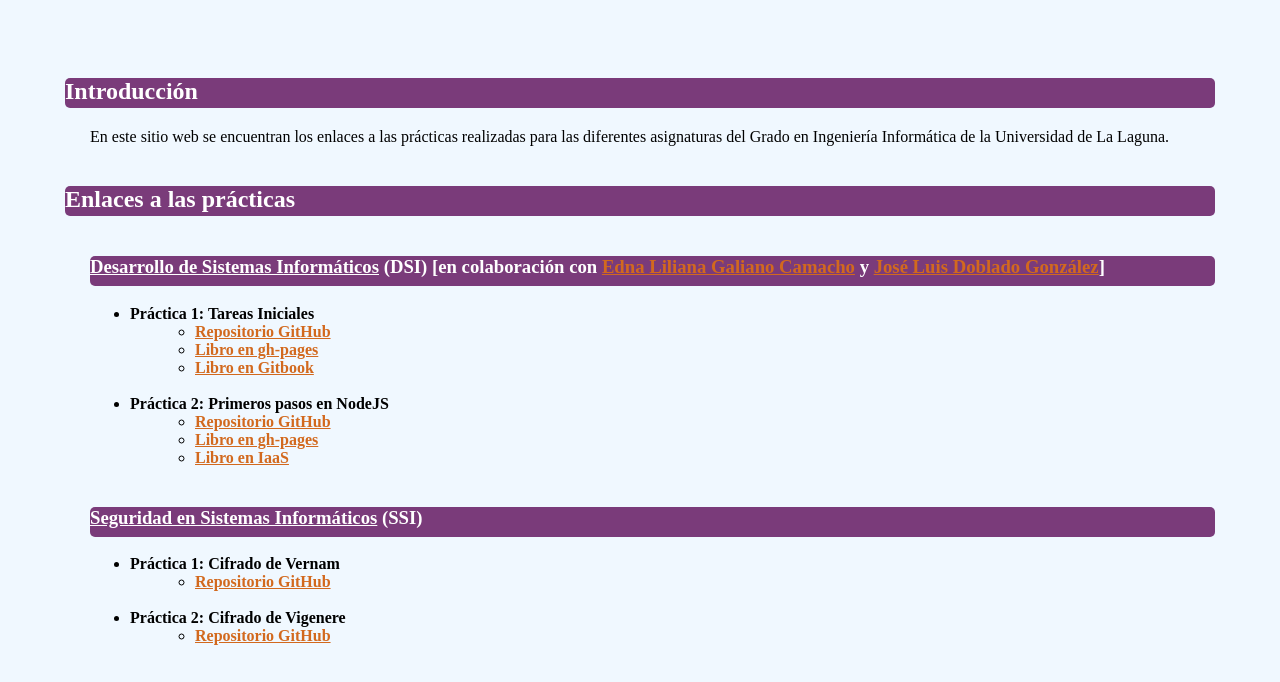
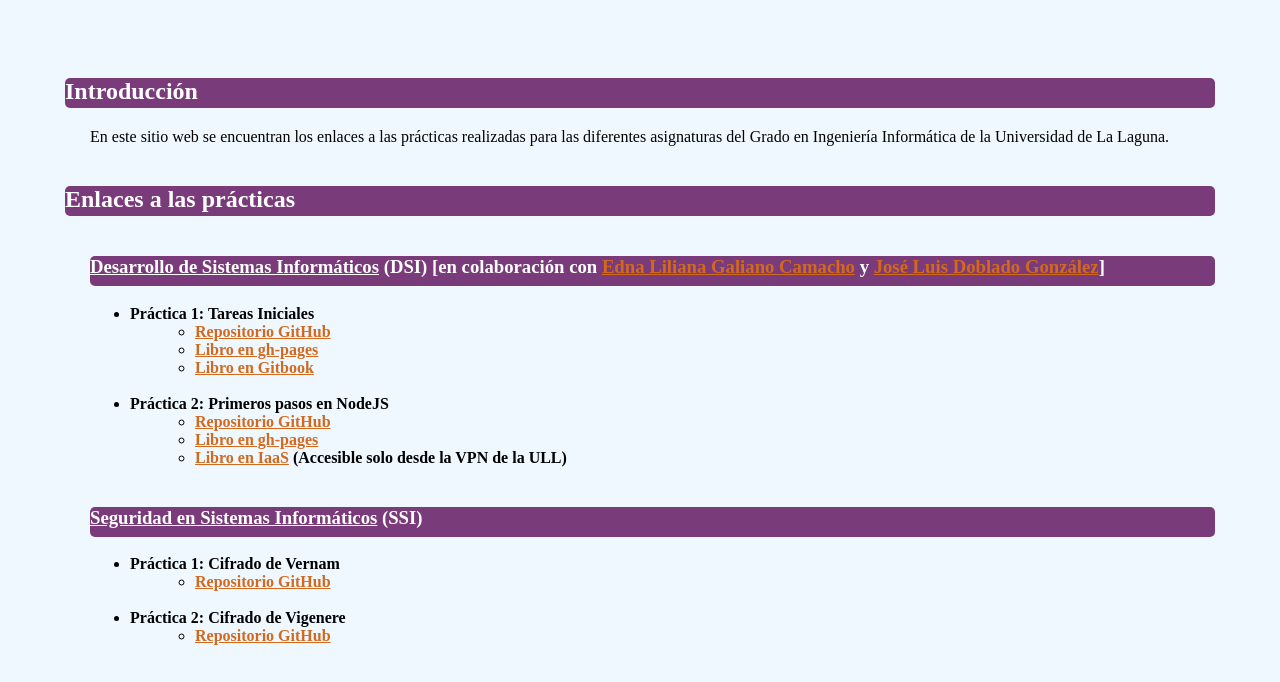
Before and after one commit to alu0100821390/alu0100821390.github.io, a plain HTML site: page index.html in a window 1280 px wide. Shown: the part 111-793 px from the top of the page. Drawn offline with Linux system fonts and the light colour scheme.

Commit message:
Actualizar DSI: Práctica 2

```diff
--- a/index.html
+++ b/index.html
@@ -42,7 +42,7 @@
                             <ul>
                                 <li><a href="https://github.com/ULL-ESIT-DSI-1617/primeros-pasos-en-nodejs-edna-joseluis-kevin-35l2" target="_blank">Repositorio GitHub</a></li>
                                 <li><a href="https://ull-esit-dsi-1617.github.io/primeros-pasos-en-nodejs-edna-joseluis-kevin-35l2/" target="_blank">Libro en gh-pages</a></li>
-                                <li><a href="http://10.6.128.96:8080/" target="_blank">Libro en IaaS</a></li>
+                                <li><a href="http://10.6.128.96:8080/" target="_blank">Libro en IaaS</a> (Accesible solo desde la VPN de la ULL)</li>
                             </ul>
                         </li>
 
```
